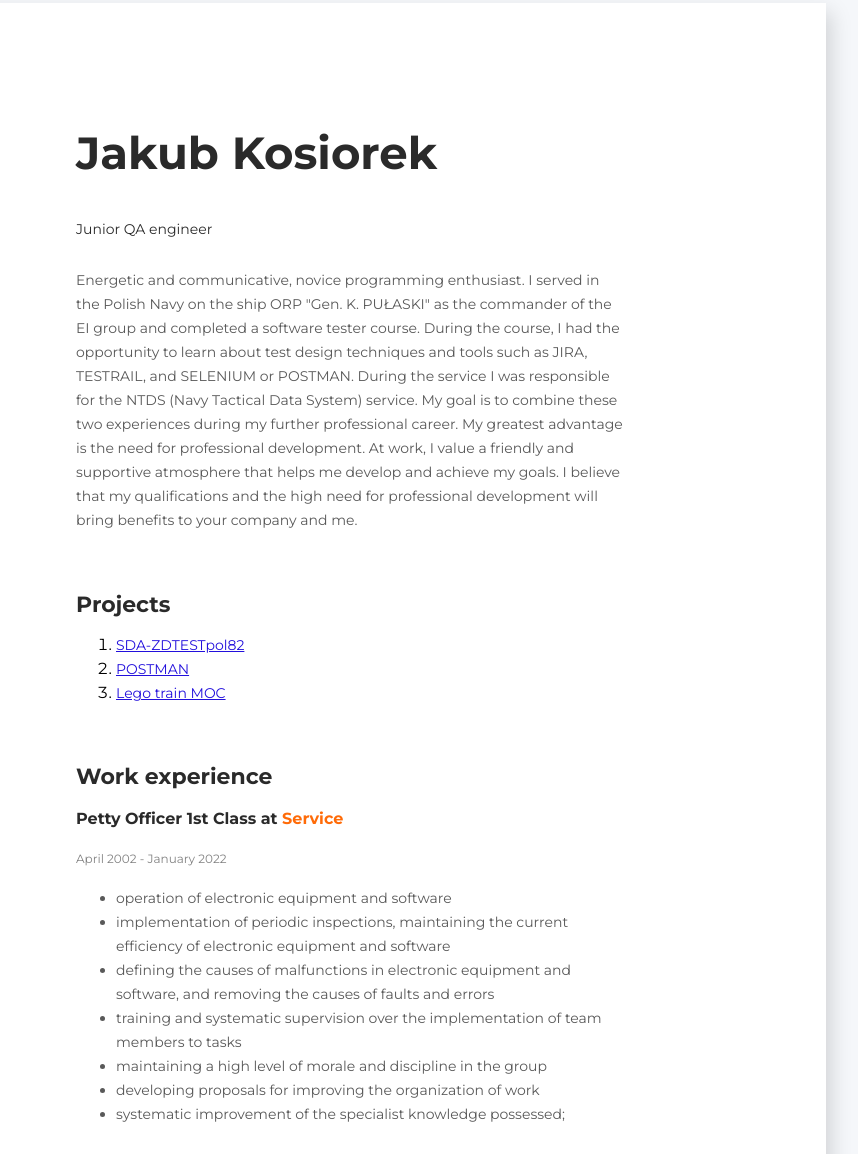
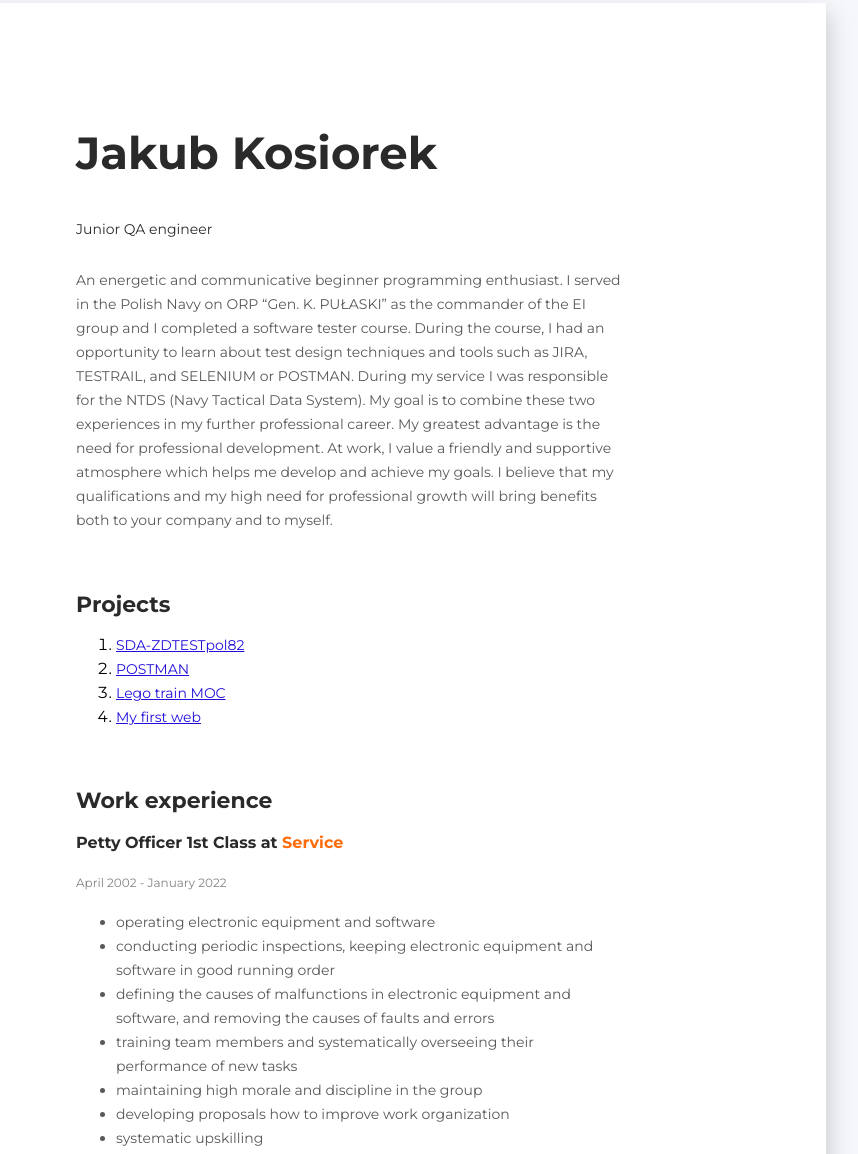
Before and after one commit to JakubKOSIOREK/GoIT_7-day_marathon, a plain HTML site: page index.html in a window 1280 px wide. Shown: the part 45-1199 px from the top of the page, 422-1280 px from the left. Drawn offline with Linux system fonts and the light colour scheme.

Commit message:
Update index.html

```diff
--- a/index.html
+++ b/index.html
@@ -63,14 +63,12 @@
             Junior QA engineer
           </p>
           <p class="bio-about">
-            Energetic and communicative, novice programming enthusiast.
-            I served in the Polish Navy on the ship ORP "Gen. K. PUŁASKI" as the commander of the EI group and completed a software tester course.
-            During the course, I had the opportunity to learn about test design techniques and tools such as JIRA, TESTRAIL, and SELENIUM or POSTMAN.
-            During the service I was responsible for the NTDS (Navy Tactical Data System) service.
-            My goal is to combine these two experiences during my further professional career.
-            My greatest advantage is the need for professional development.
-            At work, I value a friendly and supportive atmosphere that helps me develop and achieve my goals.
-            I believe that my qualifications and the high need for professional development will bring benefits to your company and me.
+            An energetic and communicative beginner programming enthusiast.
+            I served in the Polish Navy on ORP “Gen. K. PUŁASKI” as the commander of the EI group and I completed a software tester course.
+            During the course, I had an opportunity to learn about test design techniques and tools such as JIRA, TESTRAIL, and SELENIUM or POSTMAN.
+            During my service I was responsible for the NTDS (Navy Tactical Data System). My goal is to combine these two experiences in my further professional career.
+            My greatest advantage is the need for professional development. At work, I value a friendly and supportive atmosphere which helps me develop and achieve my goals.
+            I believe that my qualifications and my high need for professional growth will bring benefits both to your company and to myself.
           </p>
         </section>
 
@@ -81,6 +79,7 @@
             <li><a href="https://github.com/JakubKOSIOREK/ZDTESTpol82" class="projects-link">SDA-ZDTESTpol82</a></li>
             <li><a href="https://github.com/JakubKOSIOREK/My_Postman_Collection" class="projects-link">POSTMAN</a></li>
             <li><a href="https://github.com/JakubKOSIOREK/LEGO_Train_Track_Mockup" class="projects-link">Lego train MOC</a></li>
+            <li><a href="https://github.com/JakubKOSIOREK/GoIT_7-day_marathon" class="projects-link">My first web</a></li>
           </ol>
         </section>
         <section class="jobs">
@@ -91,13 +90,13 @@
           <h3 class="jobs-occupation">Petty Officer 1st Class at <span class="accent">Service</span></h3>
           <p class="jobs-time">April 2002 - January 2022</p>
           <ul class="experience">
-            <li class="experience-item">operation of electronic equipment and software</li>
-            <li class="experience-item">implementation of periodic inspections, maintaining the current efficiency of electronic equipment and software</li>
+            <li class="experience-item">operating electronic equipment and software</li>
+            <li class="experience-item">conducting periodic inspections, keeping electronic equipment and software in good running order</li>
             <li class="experience-item">defining the causes of malfunctions in electronic equipment and software, and removing the causes of faults and errors</li>
-            <li class="experience-item">training and systematic supervision over the implementation of team members to tasks</li>
-            <li class="experience-item">maintaining a high level of morale and discipline in the group</li>
-            <li class="experience-item">developing proposals for improving the organization of work</li>
-            <li class="experience-item">systematic improvement of the specialist knowledge possessed;</li>
+            <li class="experience-item">training team members and systematically overseeing their performance of new tasks</li>
+            <li class="experience-item">maintaining high morale and discipline in the group</li>
+            <li class="experience-item">developing proposals how to improve work organization</li>
+            <li class="experience-item">systematic upskilling</li>
           </ul>
         </section>
         <section class="education">
```
